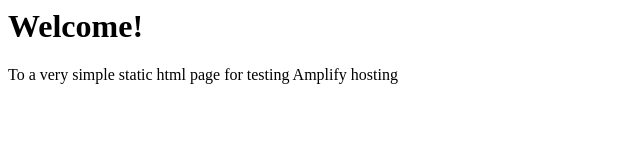
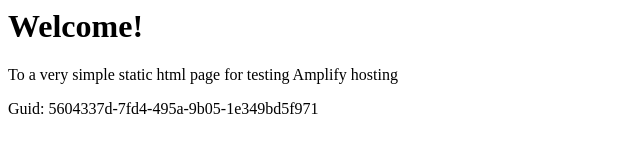
Before and after one commit to aws-aemilia-icn/Github-PR-Commit-Integration-Test-DoNotTouch-Gith-OKSLNVO2-v1-preprod-ap-northeast-2, a website: page src/index.html in a window 1280 px wide. Shown: the whole page, without its empty margins (0-640 px from the left). Drawn offline with Linux system fonts and the light colour scheme.

Commit message:
commit from integ tests

```diff
--- a/src/index.html
+++ b/src/index.html
@@ -1,3 +1,5 @@
+
+
 <html lang="en">
 
 <head>
@@ -10,6 +12,6 @@
 <body>
     <h1>Welcome!</h1>
     <p>To a very simple static html page for testing Amplify hosting</p>
-</body>
+    <p>Guid: 5604337d-7fd4-495a-9b05-1e349bd5f971</p></body>
 
 </html>
```
